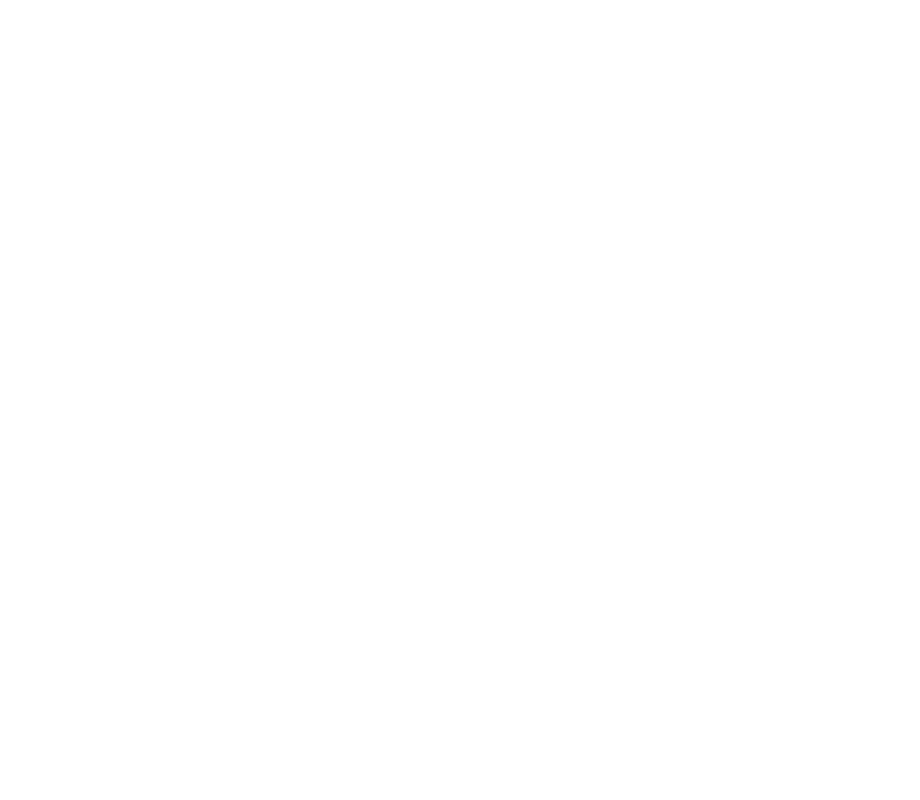
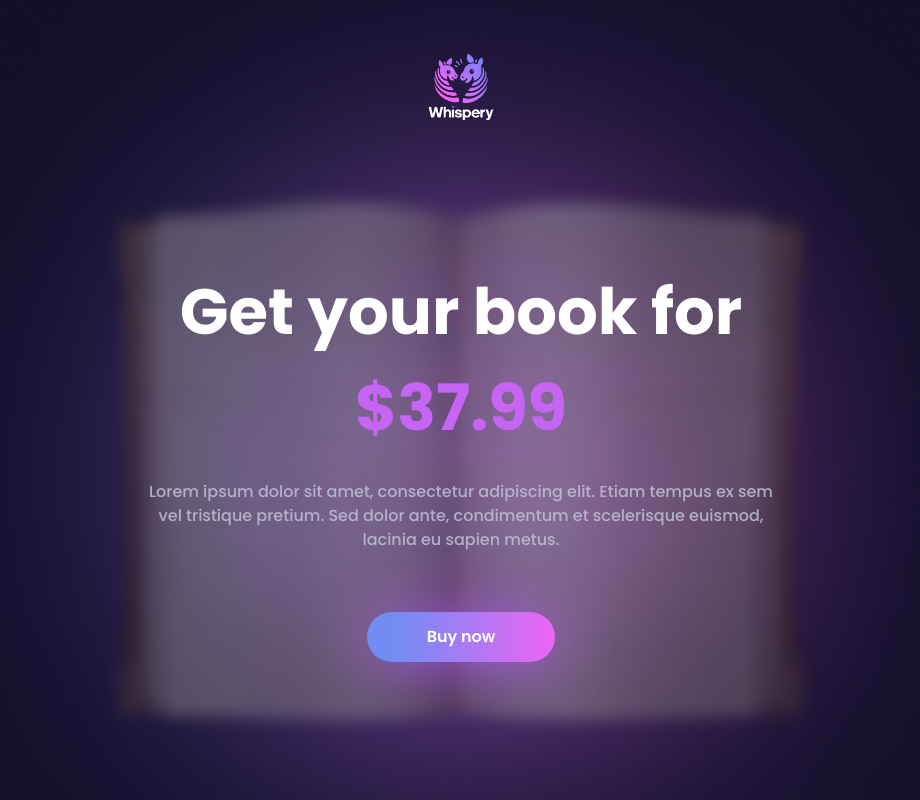
Before and after one commit to ZeenatLawal/whispery, a React (Create React App) app: page /bookPurchase in a window 1280 px wide. Before the commit this address had no page. Shown: the whole page, without its empty margins (179-1099 px from the left). Built offline with nearby package versions, Linux system fonts and the light colour scheme.

Commit message:
Add book purchase page

```diff
--- a/src/App.tsx
+++ b/src/App.tsx
@@ -9,6 +9,7 @@
 import { Summary } from "./Pages/Summary";
 import { Animation } from "./Pages/Animation";
 import { BookTypes } from "./Pages/BookTypes";
+import { BookPurchase } from "./Pages/BookPurchase";
 
 const formBlack = "#131030CF";
 const formBorder = "#5256A9A6";
@@ -110,6 +111,7 @@
           <Route path="/summary" element={<Summary />} />
           <Route path="/animation" element={<Animation />} />
           <Route path="/bookTypes" element={<BookTypes />} />
+          <Route path="/bookPurchase" element={<BookPurchase />} />
         </Routes>
       </BrowserRouter>
     </ThemeProvider>
--- a/src/Pages/Animation.tsx
+++ b/src/Pages/Animation.tsx
@@ -19,7 +19,7 @@
     setTimeout(() => {
       clearInterval(interval);
       setIsAnimating(false);
-    }, 5000);
+    }, 3000); // show animation for 3 seconds before moving to next page
 
     return () => clearInterval(interval);
   }, []);
--- /dev/null
+++ b/src/Pages/BookPurchase.tsx
@@ -0,0 +1,108 @@
+import {
+  AppBar,
+  Toolbar,
+  Box,
+  useMediaQuery,
+  useTheme,
+  Grid,
+  Typography,
+  Button,
+} from "@mui/material";
+import Logo from "../assets/logo.png";
+import BookDesktop from "../assets/bookDesktop.png";
+import BookMobile from "../assets/bookMobile.png";
+
+export function BookPurchase() {
+  const theme = useTheme();
+  const isSmallest = useMediaQuery("(max-width: 380px)");
+  const isSmallScreen = useMediaQuery(theme.breakpoints.down("md"));
+
+  return (
+    <Box
+      style={{
+        display: "flex",
+        backgroundImage: isSmallScreen
+          ? `url(${BookMobile})`
+          : `url(${BookDesktop})`,
+        backgroundSize: "cover",
+        backgroundRepeat: "no-repeat",
+        backgroundAttachment: "fixed",
+        backgroundPosition: "center",
+        backgroundColor: "#0D0B22",
+        width: "100%",
+        height: "100vh",
+      }}
+    >
+      <AppBar
+        position="fixed"
+        style={{
+          background: "none",
+          alignItems: "center",
+        }}
+        elevation={0}
+      >
+        <Toolbar
+          style={{
+            marginTop: isSmallScreen ? "26px" : "52px",
+          }}
+        >
+          <img src={Logo} alt="Logo" style={{ height: "70px" }} />
+        </Toolbar>
+      </AppBar>
+
+      <Grid
+        container
+        alignContent="center"
+        justifyContent="center"
+        width={{ xs: "calc(100vw - 50px)", md: "calc(100vw - 200px)" }}
+        minHeight="calc(100vh - 125px)"
+        margin={
+          isSmallest ? "0 auto" : { xs: "-90px auto 0", md: "125px 326px 0px" }
+        }
+      >
+        <Grid item display="flex" flexDirection="column" alignItems="center">
+          <Typography
+            style={{
+              fontWeight: 700,
+            }}
+            fontSize={{ xs: "48px", md: "64px" }}
+            align="center"
+          >
+            Get your book for <span style={{ color: "#C665F3" }}>$37.99</span>
+          </Typography>
+
+          <Typography
+            style={{
+              fontWeight: 500,
+              fontSize: "16px",
+              color: "#BFBDD4DE",
+              marginTop: "24px",
+            }}
+            align="center"
+          >
+            Lorem ipsum dolor sit amet, consectetur adipiscing elit. Etiam
+            tempus ex sem vel tristique pretium. Sed dolor ante, condimentum et
+            scelerisque euismod, lacinia eu sapien metus.
+          </Typography>
+
+          <Button
+            variant="contained"
+            sx={{
+              width: "188px",
+              height: "50px",
+              borderRadius: "31px",
+              fontWeight: 600,
+              fontSize: "16px",
+              background:
+                "linear-gradient(90deg, #718DF4 14.67%, #ED65F3 100%)",
+              boxShadow: "0px 4px 55.3px 0px #B75AFFB0",
+              marginTop: "60px",
+            }}
+          >
+            Buy now
+          </Button>
+        </Grid>
+      </Grid>
+    </Box>
+  );
+}
--- a/src/components/CreateBook.tsx
+++ b/src/components/CreateBook.tsx
@@ -7,6 +7,7 @@
   ListItemText,
 } from "@mui/material";
 import CheckIcon from "../assets/checkIcon.png";
+import { useNavigate } from "react-router-dom";
 
 export function CreateBook({
   bookType,
@@ -15,6 +16,8 @@
   bookType: string;
   bookImage: string;
 }) {
+  const navigate = useNavigate();
+
   return (
     <Grid
       item
@@ -131,6 +134,9 @@
           fontSize: "16px",
           marginTop: "20px",
         }}
+        onClick={() => {
+          navigate("/bookPurchase");
+        }}
       >
         Continue
       </Button>
```
Also changed, not shown: src/assets/bookDesktop.png (added), src/assets/bookMobile.png (added).
